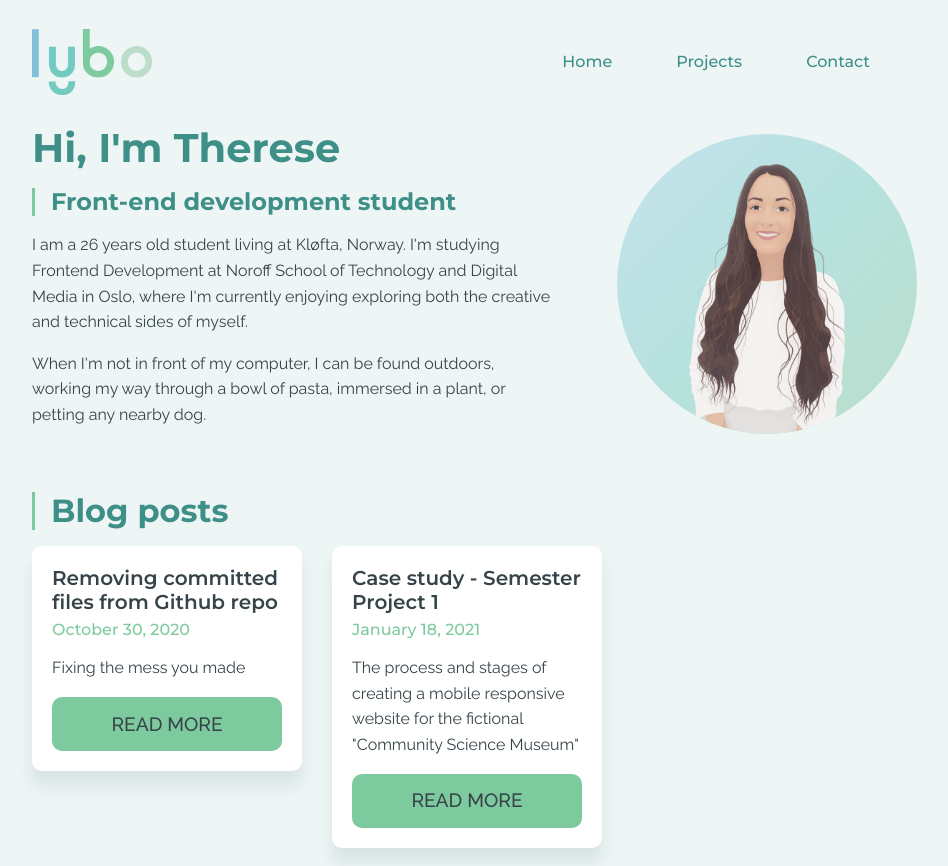
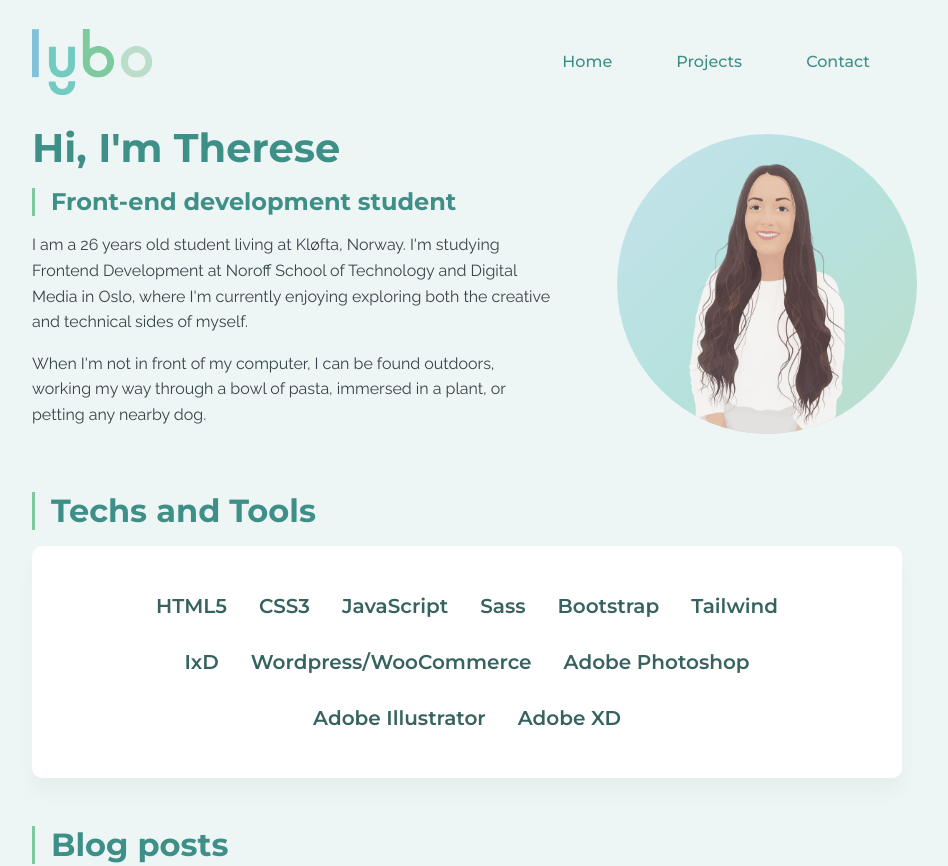
Before and after one commit to thereselybo/portfolio, a Next.js app: page / in a window 1280 px wide. Shown: the top 866 px of the page, without its empty margins (173-1121 px from the left). Built offline with nearby package versions, Linux system fonts and the light colour scheme.

Commit message:
added techs section. edited some typography and link styling

```diff
--- /dev/null
+++ b/components/Techs.js
@@ -0,0 +1,31 @@
+import React from "react";
+import { Container, Row, Col, Card } from "react-bootstrap";
+
+function Techs() {
+  return (
+    <Container className="techs">
+      <h2>Techs and Tools</h2>
+      <Row className="text-center">
+        <Col>
+          <Card className="mb-5">
+            <ul className="h5">
+              <li>HTML5</li>
+              <li>CSS3</li>
+              <li>JavaScript</li>
+              <li>Sass</li>
+              <li>Bootstrap</li>
+              <li>Tailwind</li>
+              <li>IxD</li>
+              <li>Wordpress/WooCommerce</li>
+              <li>Adobe Photoshop</li>
+              <li>Adobe Illustrator</li>
+              <li>Adobe XD</li>
+            </ul>
+          </Card>
+        </Col>
+      </Row>
+    </Container>
+  );
+}
+
+export default Techs;
--- a/pages/index.js
+++ b/pages/index.js
@@ -1,7 +1,10 @@
 import Head from "next/head";
 import Link from "next/link";
+
 import Layout, { siteTitle } from "../components/Layout";
 import About from "../components/About";
+import Techs from "../components/Techs";
+
 import fs from "fs";
 import matter from "gray-matter";
 import { Container, Row, Col, Card, Button } from "react-bootstrap";
@@ -14,6 +17,7 @@ export default function Home({ posts }) {
       </Head>
       <div id="index">
         <About />
+        <Techs />
         <Container>
           <h2>Blog posts</h2>
           <Row className="mb-5">
--- a/sass/custom.scss
+++ b/sass/custom.scss
@@ -7,6 +7,7 @@ $turquoise-light: hsl($turquoise-base, 43%, 80%);
 $turquoise-medium: hsl($turquoise-base, 45%, 62%);
 $turquoise-strong: hsl($turquoise-base, 40%, 40%);
 $turquoise-dark: hsl($turquoise-base, 15%, 25%);
+$turquoise-gray: hsl($turquoise-base, 30%, 30%);
 
 /* base color 2 - light-sky */
 $light-sky-base: 196;
@@ -14,6 +15,7 @@ $light-sky-light: hsl($light-sky-base, 53%, 85%);
 $light-sky-medium: hsl($light-sky-base, 55%, 68%);
 $light-sky-strong: hsl($light-sky-base, 40%, 40%);
 $light-sky-dark: hsl($light-sky-base, 15%, 25%);
+$light-sky-gray: hsl($light-sky-base, 20%, 55%);
 
 /* base color 3 - aquamarine */
 $aquamarine-base: 146;
@@ -43,7 +45,8 @@ $base-font: "Raleway", sans-serif;
 $body-copy-color: $light-sky-dark;
 
 @mixin shadow {
-  box-shadow: 0px 15px 15px hsl($light-sky-base, 15%, 70%, 0.3);
+  // box-shadow: 0px 15px 15px hsl($light-sky-base, 15%, 70%, 0.3);
+  box-shadow: 0px 15px 15px hsl($light-sky-base, 15%, 70%, 0.1);
 }
 
 @mixin gradient($opacity) {
--- a/sass/partials/_buttons-and-links.scss
+++ b/sass/partials/_buttons-and-links.scss
@@ -1,3 +1,5 @@
+$border-style: 3px solid $primary;
+
 button,
 .btn {
   padding: 0.8rem 2rem;
@@ -48,7 +50,8 @@ p a {
 
 a:hover,
 a:focus {
-  color: $turquoise-dark;
-  border-color: $turquoise-dark;
+  // color: $turquoise-dark;
+  // border-color: $turquoise-dark;
+  border-bottom: $border-style;
   transition: ease-in 0.15s;
 }
--- /dev/null
+++ b/sass/partials/_techs.scss
@@ -0,0 +1,16 @@
+.techs {
+  .card {
+    padding: 2rem 5rem;
+  }
+  ul {
+    margin: 0;
+    padding: 0;
+
+    li {
+      display: inline-block;
+      padding: 1rem;
+      color: $turquoise-gray;
+      //   font-weight: 600;
+    }
+  }
+}
--- a/sass/partials/_typography.scss
+++ b/sass/partials/_typography.scss
@@ -7,8 +7,6 @@ h5 {
   margin-bottom: 16px;
   font-weight: $heading-weight;
 }
-
-$border-style: 3px solid $primary;
 
 h1 {
   font-size: $heading-xl;
--- a/sass/styles.scss
+++ b/sass/styles.scss
@@ -1,11 +1,12 @@
 @import "./custom";
 
-@import "./partials/layout";
-@import "./partials/typography";
-@import "./partials/header";
 @import "./partials/about";
 @import "./partials/blogpost";
+@import "./partials/buttons-and-links";
+@import "./partials/card";
+@import "./partials/contact";
+@import "./partials/header";
+@import "./partials/layout";
 @import "./partials/projects";
-@import "./partials/card";
-@import "./partials/buttons-and-links";
-@import "./partials/contact";
+@import "./partials/techs";
+@import "./partials/typography";
```
Also changed, not shown: 2 other files (tests, documents, lock files or other folders).
